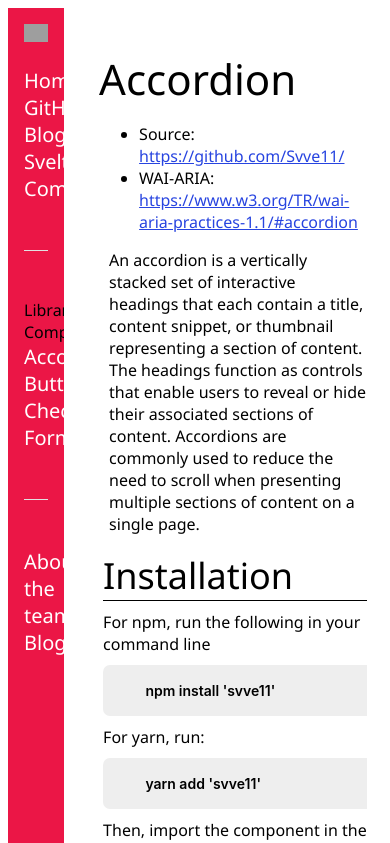
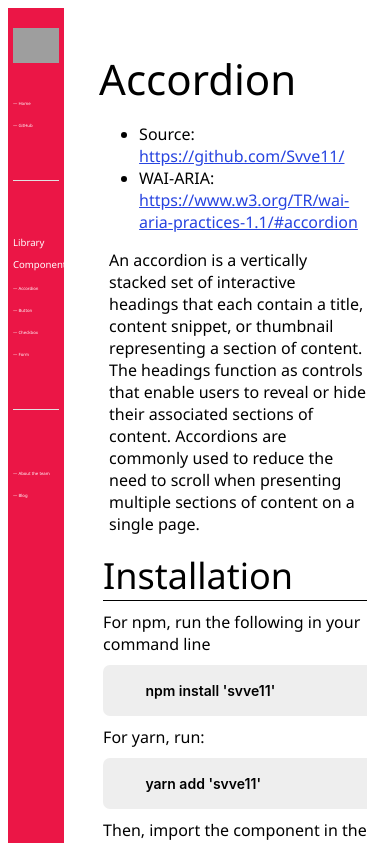
Before and after one commit to oslabs-beta/Svve11, a Svelte app: page / in a window 390 px wide. Shown: the top 843 px of the page. Built offline with nearby package versions, Linux system fonts and the light colour scheme; grey boxes are pictures that could not be loaded; the HTML template or start-up script is replaced by a standard one.

Commit message:
Trying to figure out text responsiveness in navbar. Headed to lunch

```diff
--- a/package.json
+++ b/package.json
@@ -25,7 +25,6 @@
     "babel-jest": "^28.1.0",
     "jest": "^28.1.0",
     "jest-environment-jsdom": "^28.1.0",
-    "prismjs": "^1.28.0",
     "rollup": "^2.3.4",
     "rollup-plugin-css-only": "^3.1.0",
     "rollup-plugin-livereload": "^2.0.0",
@@ -35,7 +34,6 @@
     "svelte-check": "^2.0.0",
     "svelte-jester": "^2.3.2",
     "svelte-preprocess": "^4.0.0",
-    "svelte-prism": "^1.1.5",
     "ts-jest": "^28.0.2",
     "tslib": "^2.0.0",
     "typescript": "^4.0.0"
--- a/src/client/components/Navbar.svelte
+++ b/src/client/components/Navbar.svelte
@@ -4,7 +4,7 @@
 
 <svelte:head>
   <link rel="preconnect" href="https://fonts.googleapis.com" />
-  <link rel="preconnect" href="https://fonts.gstatic.com" crossorigin />
+  <link rel="preconnect" href="https://fonts.gstatic.com" />
   <link
     href="https://fonts.googleapis.com/css2?family=Oleo+Script&display=swap"
     rel="stylesheet"
@@ -16,28 +16,42 @@
       <img src="images/svvell-logo-yellow.png" alt="Svell" id="logo-image" />
     </div>
     <ul id="head">
-      <li><a href="#">Home</a></li>
-      <li><a href="#">GitHub</a></li>
-      <li><a href="#">Blog</a></li>
-      <li><a href="#">Svelte Community</a></li>
+      <li><a class="nav-list-item" href="#">Home</a></li>
+      <li>
+        <a class="nav-list-item" href="https://github.com/oslabs-beta/svve11"
+          >GitHub</a
+        >
+      </li>
+      <!-- <li><a href="#">Blog</a></li> -->
+      <!-- <li><a href="#">Svelte Community</a></li> -->
     </ul>
     <hr aria-hidden="true" class="border" />
-    <label for="component-list">Library Components</label>
+    <label for="component-list" class="nav-label">Library Components:</label>
     <ul id="component-list">
-      <li><a href="#">Accordion</a></li>
-      <li><a href="#">Button</a></li>
-      <li><a href="#">Checkbox</a></li>
-      <li><a href="#">Form</a></li>
+      <li><a class="nav-list-item" href="#">Accordion</a></li>
+      <li><a class="nav-list-item" href="#">Button</a></li>
+      <li><a class="nav-list-item" href="#">Checkbox</a></li>
+      <li><a class="nav-list-item" href="#">Form</a></li>
     </ul>
     <hr aria-hidden="true" class="border" />
     <ul class="miscellaneous-nav-list">
-      <li><a href="#">About the team</a></li>
-      <li><a href="#">Blog</a></li>
+      <li><a class="nav-list-item" href="#">About the team</a></li>
+      <li><a class="nav-list-item" href="#">Blog</a></li>
     </ul>
   </nav>
 </section>
 
 <style>
+  .nav-label {
+    color: white;
+    font-size: 60%;
+    margin-bottom: 10px;
+  }
+
+  .nav-list-item {
+    font-size: 1.1vw;
+  }
+
   .nav-section {
     display: flex;
     flex-direction: column;
@@ -55,13 +69,6 @@
     margin-bottom: 20px;
   }
 
-  #wavy-lines {
-    display: inline;
-    height: 40px;
-    margin: 0;
-    padding: 0;
-  }
-
   nav {
     /* position: fixed; */
     height: 100%;
@@ -69,7 +76,8 @@
     flex-direction: column; */
     margin: 0;
     background-color: #eb1646;
-    padding: 1rem;
+    padding: 20px 5px;
+    /* padding-left: 5px; */
     gap: 0.5em;
   }
 
@@ -77,6 +85,12 @@
     list-style: none;
     margin: 0;
     padding: 0;
+  }
+
+  ul li::before {
+    color: white;
+    content: "\2014    ";
+    font-size: 1.1vw;
   }
 
   li a {
--- a/src/client/pages/AccordionPage.svelte
+++ b/src/client/pages/AccordionPage.svelte
@@ -1,6 +1,4 @@
 <script>
-  import "prismjs";
-  import Prism from "svelte-prism";
   /**
    * import your component
    */
@@ -118,8 +116,7 @@
             </p>
             <pre><code class="code-block">
             {"<Accordion {options} />"}
-          </code></pre>
-
+            </code></pre>
             <p>
               To supply the accordion with its contents, an options object is
               passed as a prop to the accordion. This object can be created in
```
